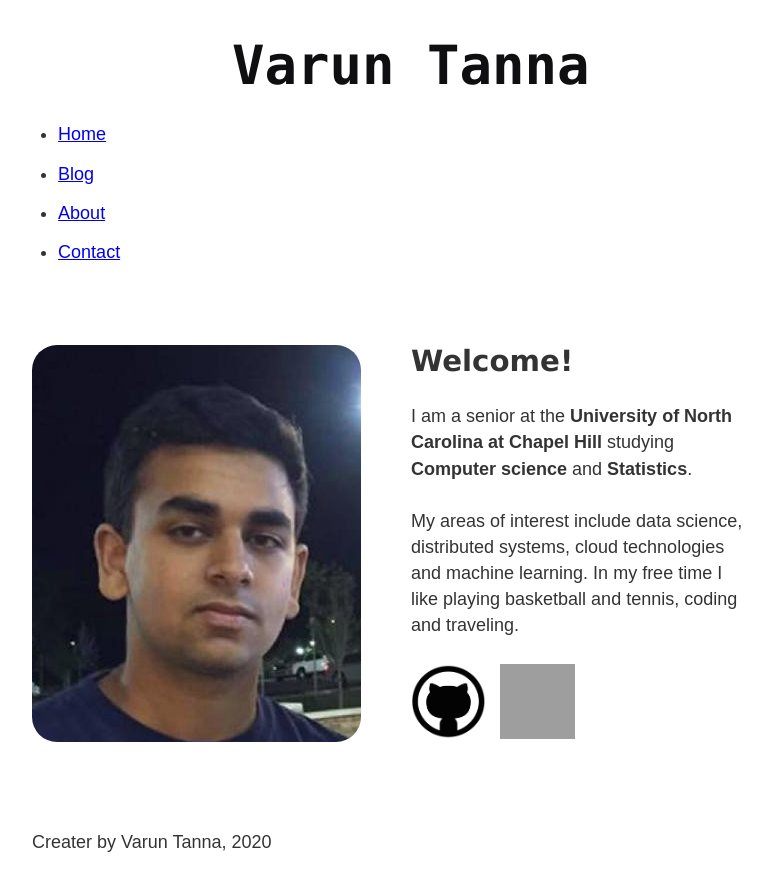
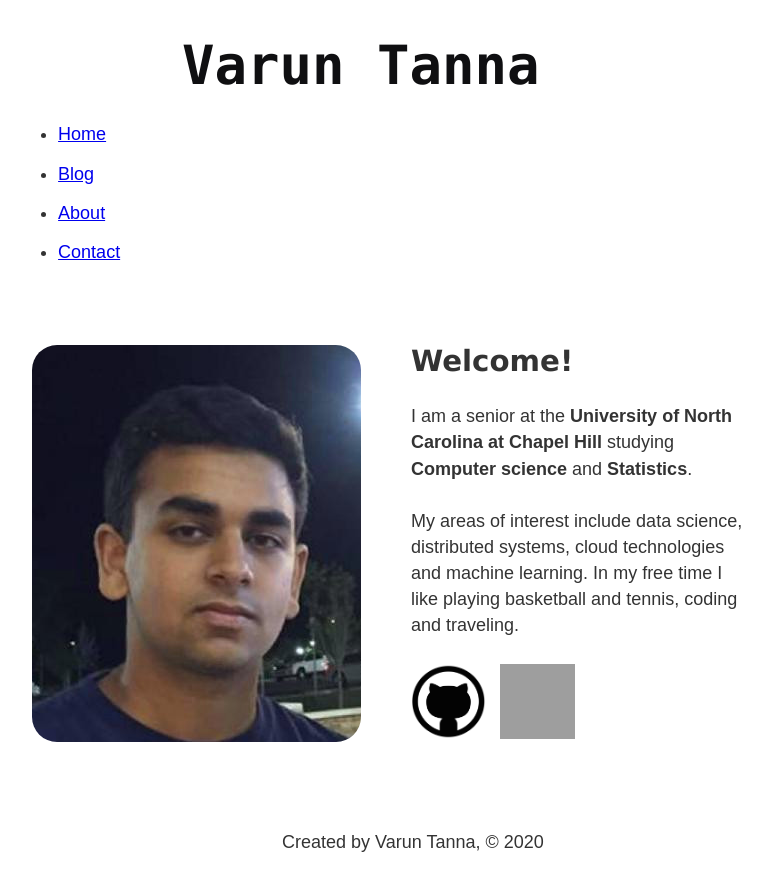
Before and after one commit to varunt23/varunt23.github.io, a Gatsby site: page / in a window 1280 px wide. Shown: the whole page, without its empty margins (251-1023 px from the left). Built offline with nearby package versions, Linux system fonts and the light colour scheme; Gatsby itself is replaced by a stand-in of ours; grey boxes are pictures that could not be loaded.

Commit message:
fixed footer

```diff
--- a/src/components/footer.js
+++ b/src/components/footer.js
@@ -16,7 +16,7 @@ const Footer = () => {
     `)
     return (
         <footer className = {footerStyles.footer}>
-            <p> Creater by {data.site.siteMetadata.author}, 2020 </p>
+            <p className = {footerStyles.footnote}>  Created by {data.site.siteMetadata.author}, © 2020 </p>
         </footer>
 
     )
--- a/src/components/footer.module.scss
+++ b/src/components/footer.module.scss
@@ -1,3 +1,8 @@
 .footer {
     margin-top: 3rem;
+    width: fit-content;
 }
+
+.footnote {
+    margin-left: 250px;
+}
--- a/src/components/header.module.scss
+++ b/src/components/header.module.scss
@@ -7,7 +7,7 @@
     color: rgb(15, 15, 17);
     font-size: 3rem;
     text-decoration: none;
-    margin-left: 200px;
+    margin-left: 150px;
     font-family: Lucida Console, Monaco, monospace;
 }
 .nav-item {
```
